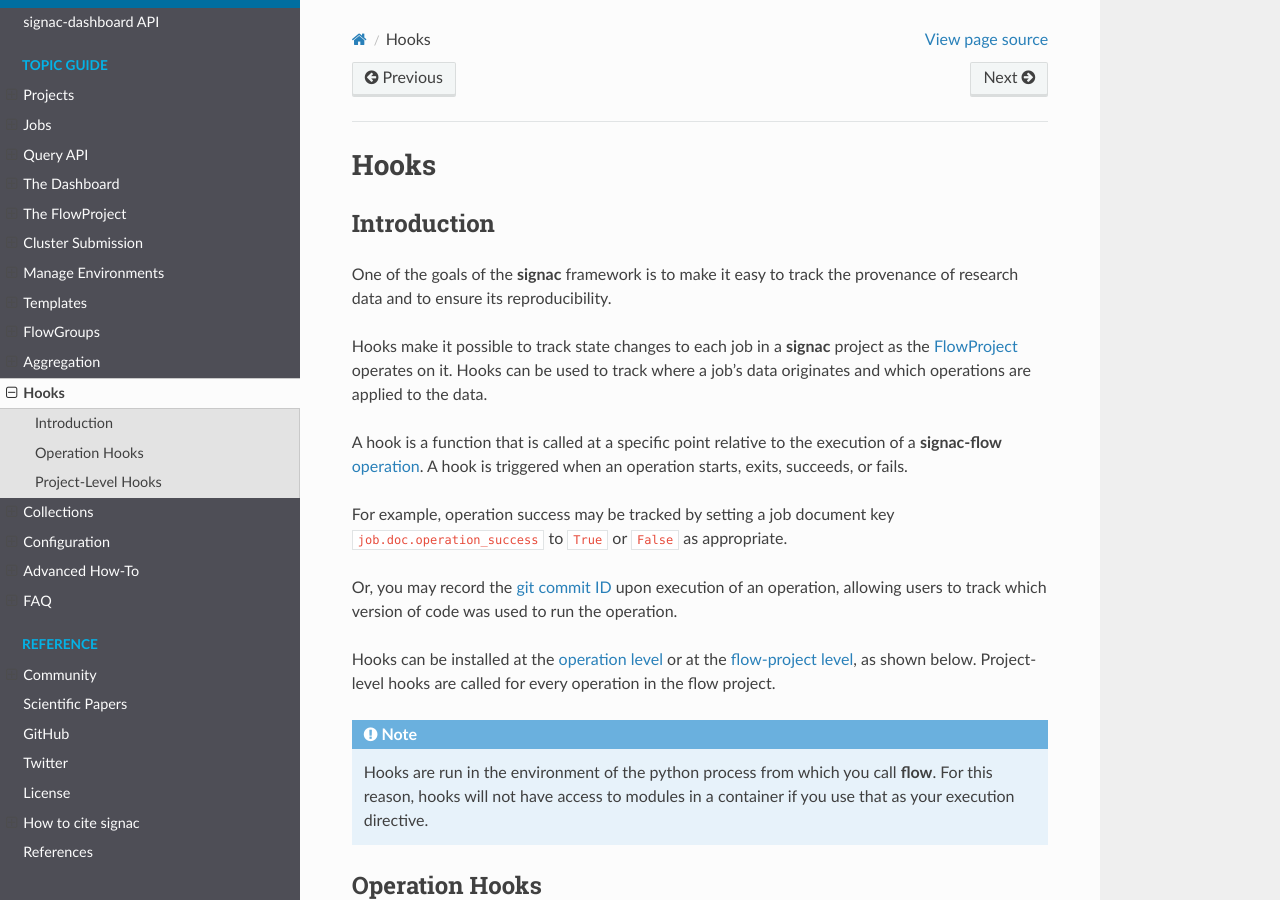
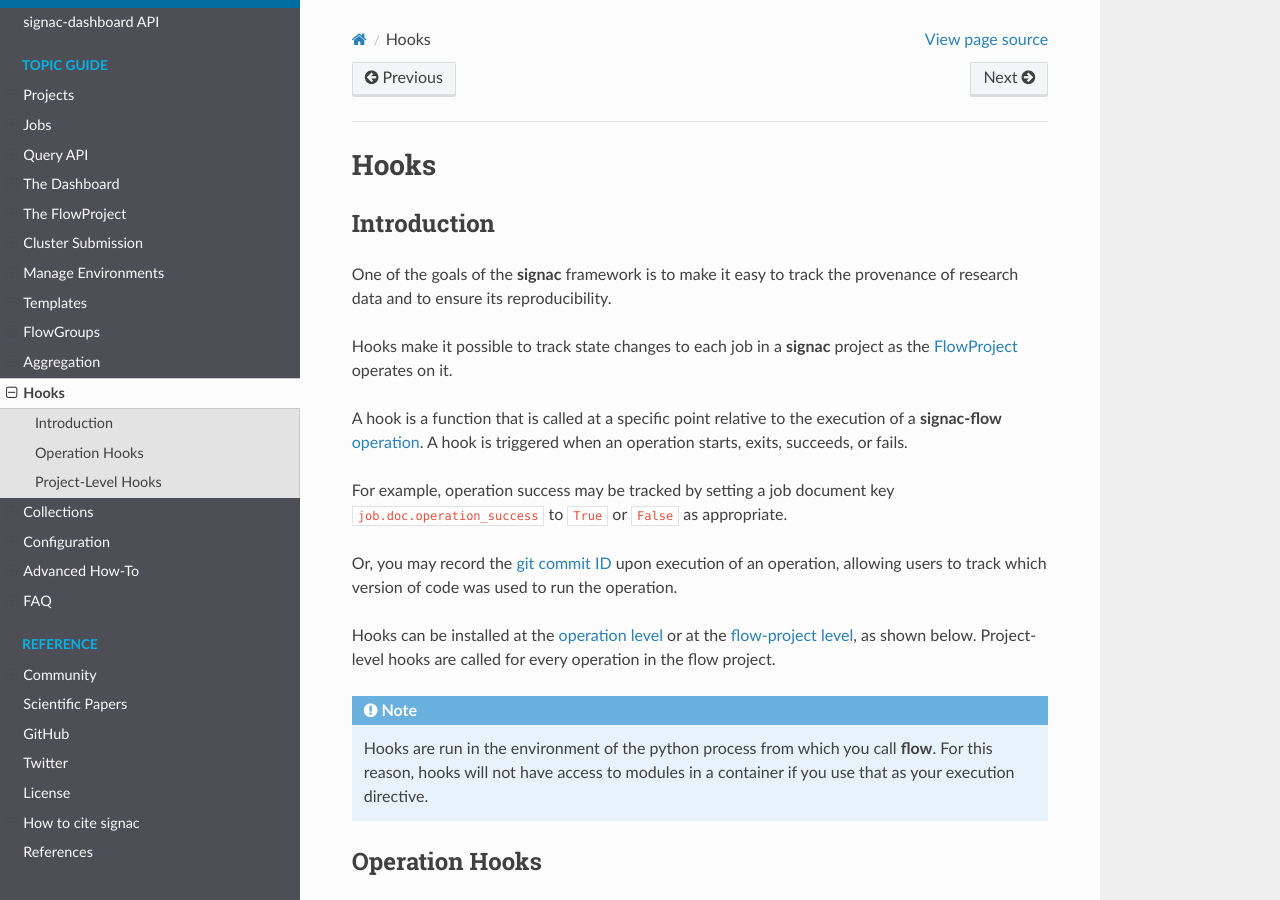
Before and after one commit to glotzerlab/signac-docs, a Sphinx documentation site: the page built from docs/source/hooks.rst, in a window 1280 px wide and 900 px high. Built offline with Sphinx 7.4.7 and the Read the Docs theme 2.0.0, drawn with Linux system fonts in a browser that asks for light colours; pages that are not in the unit, such as notebooks, are missing from menus.

Commit message:
Remove duplicate sentence

```diff
--- a/docs/source/hooks.rst
+++ b/docs/source/hooks.rst
@@ -13,7 +13,6 @@ One of the goals of the **signac** framework is to make it easy to track the pro
 and to ensure its reproducibility.
 
 Hooks make it possible to track state changes to each job in a **signac** project as the :ref:`FlowProject<flow-project>` operates on it.
-Hooks can be used to track where a job's data originates and which operations are applied to the data.
 
 A hook is a function that is called at a specific point relative to the execution of a **signac-flow** :ref:`operation<operations>`.
 A hook is triggered when an operation starts, exits, succeeds, or fails.
```
